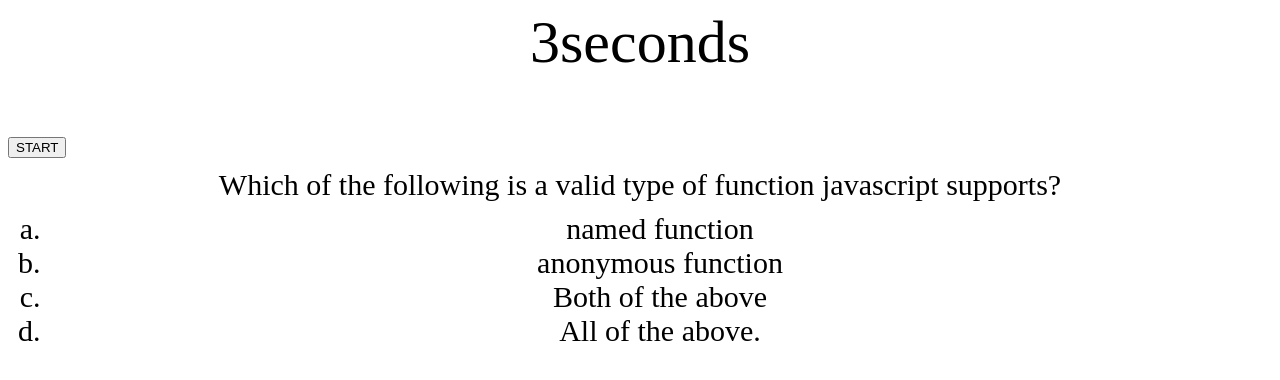
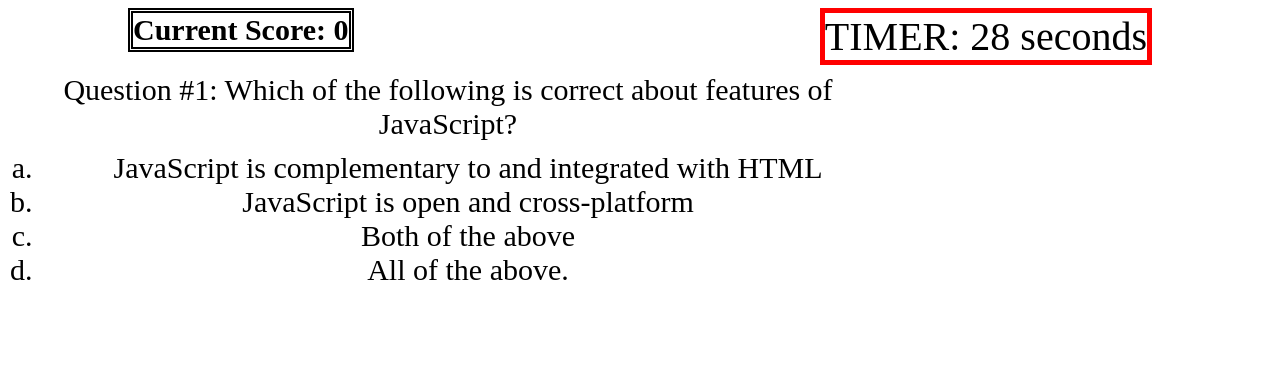
Before and after one commit to uwilborn/Challenge-Coding-Quiz, a plain HTML site: page index.html in a window 1280 px wide. Both pictures are taken after a click on the button "START". Drawn offline with Linux system fonts and the light colour scheme.

Commit message:
Added questions and updated style

```diff
--- a/index.html
+++ b/index.html
@@ -5,50 +5,31 @@
     <meta charset="UTF-8">
     <meta name="viewport" content="width=device-width, initial-scale=1.0">
     <meta http-equiv="X-UA-Compatible" content="ie=edge">
+    <link rel="stylesheet" href="./style.css" />
     <title>Timed Coding Quiz</title>
 
-    <style>
-        p {
-            text-align: center;
-            font-size: 60px;
-            margin-top: 0px;
-        }
-        div {
-            text-align: center;
-            font-size: 30px;
-            margin-top: 10px;
-        }
-        ol {
-            list-style-type: lower-alpha;
-            font-size: 30px;
-            margin-top: 10px;
-            text-align: center;
-        }
-
-    </style>
 </head>
 
 
 <body>
 
-<p id="counter"></p>
+    <p id="counter">TIMER</p>
+    <p id="rules"> Welcome to the Javascript Challenge Quiz!! Click the START button below to Begin!</p>
 
-
-<button id="start">START</button>
+    <button id="start">START</button>
 
 
 
-        <div id="quiz">
+ <h4>Current Score: <span id="score">0</span></h4>
 
+   <div id="quiz"></div>
+   <div id="finalscore"></div>
 
-            </div>
-
-
-
-   <script src="./script.js"></script>
+       <script src="./script.js"></script>
 
 
 
 
 </body>
+
 </html>
--- a/script.js
+++ b/script.js
@@ -3,13 +3,14 @@
 const start = document.getElementById("start");
 const quiz = document.getElementById("quiz");
 const question = document.getElementById("question");
-
-
-
+const message = document.createElement("p")
+const message2 = document.createElement("p")
+const finalscore = document.getElementById("finalscore");
+const rules = document.getElementById("rules");
 
 //TIMER FOR QUIZ
 var timerCounter = document.getElementById('counter');
-var secondsLeft = 10;
+var secondsLeft = 30;
 
 function setTimer() {
   // Use the `setInterval()` method to call a function to be executed every 1000 milliseconds
@@ -17,7 +18,7 @@ function setTimer() {
     // Decrement `secondsLeft` by 1
     secondsLeft--;
     // Set the `textContent` of `timerCounter` to show the remaining seconds
-    timerCounter.textContent = secondsLeft + "seconds";
+    timerCounter.textContent = "TIMER: " + secondsLeft + " seconds";
     // As long as the `secondsLeft` is greater than 0
     if (secondsLeft === 0) {
       // Stops execution of action at set interval
@@ -29,14 +30,12 @@ function setTimer() {
 
 
 
-
-
 //Array of Questions for quiz with objects for answers
 
 
 let challengeQuestions = [
   {
-    question: "Which of the following is correct about features of JavaScript?",
+    question: "Question #1: Which of the following is correct about features of JavaScript?",
     answers: {
       a: "JavaScript is complementary to and integrated with HTML",
       b: "JavaScript is open and cross-platform",
@@ -47,7 +46,7 @@ let challengeQuestions = [
   },
 
   {
-    question: "Which of the following is a valid type of function javascript supports?",
+    question: "Question #2: Which of the following is a valid type of function javascript supports?",
     answers: {
       a: "named function",
       b: "anonymous function",
@@ -58,16 +57,94 @@ let challengeQuestions = [
   },
 
   {
-    question: "Which of the following is correct about callbacks?",
+    question: "Question #3: Which of the following is correct about callbacks?",
     answers: {
       a: "A callback is a plain JavaScript function passed to some method as an argument or option.",
       b: "Some callbacks are just events, called to give the user a chance to react when a certain state is triggered.",
       c: "Both of the above",
       d: "None of the above.",
-      correct: "None of the above",
+      correct: "None of the above.",
+    }
+    },
+
+    {
+      question: "Question #4: Which best describes Function Scope?",
+      answers: {
+        a: "Function will only run one time.",
+        b: "A variable defined inside function is only available inside of that function.",
+        c: "A function can be named with a variable.",
+        d: "When several For loops are doing similar things.",
+        correct: "A variable defined inside function is only available inside of that function.",
+
+      }
+  },
+
+  {
+    question: "Question #5: Which is a function attached to an object?",
+    answers: {
+      a: "Array",
+      b: "Object",
+      c: "Method",
+      d: "Scope",
+      correct: "Method",
 
     }
+},
+{
+  question: "Question #6: Which are true about the DOM?",
+  answers: {
+    a: "Displays the document as browser sees it.",
+    b: "Allows to create/move things on the HTML.",
+    c: "Process of maneuvering through HTML.",
+    d: "All of the Above",
+    correct: "All of the Above",
+
   }
+},
+{
+  question: "Question #7: Which of the following means declared but not defined?",
+  answers: {
+    a: "Error",
+    b: "Method",
+    c: "Null",
+    d: "Undefined",
+    correct: "Null",
+
+  }
+},
+{
+  question: "Question #8: Which of the following is a block of code designed to perform a particular task?",
+  answers: {
+    a: "Object",
+    b: "For Loop",
+    c: "Function",
+    d: "Arrays",
+    correct: "Function",
+
+  }
+},
+{
+  question: "Question #9: Which of the following creates an equivalent HTML tag?",
+  answers: {
+    a: "document.getElementById",
+    b: "document.createElement",
+    c: "document.getElementByClassName",
+    d: "document.getElementByTagName",
+    correct: "document.createElement",
+
+  }
+},
+{
+  question: "Question #10: Which HTML tag supports an image?",
+  answers: {
+    a: "<section>",
+    b: "<img>",
+    c: "<strong>",
+    d: "<span>",
+    correct: "<img>",
+
+  }
+},
 ];
 
 
@@ -76,7 +153,10 @@ var questionIndex = 0
 var lastQuestion = challengeQuestions.length - 1;
 
 //Create current question,
-function getQuestion(questionIndex){
+function getQuestion(){
+
+  start.style.display='none';
+  rules.innerHTML = "";
 
 quiz.textContent =  challengeQuestions[questionIndex].question
 
@@ -91,6 +171,11 @@ answerB.textContent = challengeQuestions[questionIndex].answers.b;
 answerC.textContent = challengeQuestions[questionIndex].answers.c;
 answerD.textContent = challengeQuestions[questionIndex].answers.d;
 
+answerA.addEventListener("click",handleAnswer);
+answerB.addEventListener("click",handleAnswer);
+answerC.addEventListener("click",handleAnswer);
+answerD.addEventListener("click",handleAnswer);
+
 listofAns.append(answerA);
 listofAns.append(answerB);
 listofAns.append(answerC);
@@ -100,13 +185,39 @@ quiz.append(listofAns); }
 
 
 function nextQuestion(){
-  for(var i = 0; i < lastQuestion; i++){
-questionIndex = i;
-getQuestion(i);
+  setTimer();
+getQuestion();
+
   }
+
+
+  //Score Counter Process
+let score = 0;
+var countEl = document.querySelector("#score");
+
+// Updates count on page
+function setCounterText() {
+  countEl.textContent = score;
 }
 
+function handleAnswer(event){
+message.textContent = ""
+// console.log("click");
+// console.log(event.target.innerText);
+if(event.target.innerText === challengeQuestions[questionIndex].answers.correct){
+score++;
+setCounterText();
+  questionIndex++;
+  getQuestion();
+} else{
+    //console.log("Wrong Answer")
+  message.textContent = "Wrong Answer, click again. Time reduced by 3 seconds."
+  quiz.append(message)
+secondsLeft = secondsLeft - 3;
+handleAnswer()
+}
 
+}
 
 // upon clicking start button
-start.addEventListener("click",nextQuestion,setTimer());
+start.addEventListener("click",nextQuestion);
--- /dev/null
+++ b/style.css
@@ -0,0 +1,54 @@
+#counter {
+    position: absolute;
+    right: 10%;
+    top: 1%;
+    font-size: 40px;
+    margin-top: 0%;
+    border: 5px solid red;
+
+}
+
+#rules {
+    text-align: center;
+    font-size: 30px;
+    margin-top: 5%;
+}
+
+#start {
+    position: absolute;
+    right: 50%;
+    font-size: 30px;
+    margin-top: 10px;
+    background-color: blue;
+    color: black;
+}
+
+div {
+    text-align: center;
+    font-size: 30px;
+    margin-top: 10px;
+}
+
+ol {
+    list-style-type: lower-alpha;
+    font-size: 30px;
+    margin-top: 10px;
+    text-align: center;
+
+}
+
+#quiz {
+    position: absolute;
+    right:30%;
+}
+
+h4 {
+    font-size: 30px;
+    float: left;
+    border: 5px double black;
+    position: absolute;
+    left: 10%;
+    top: 1%;
+    margin-top: 0%;
+
+}
```
